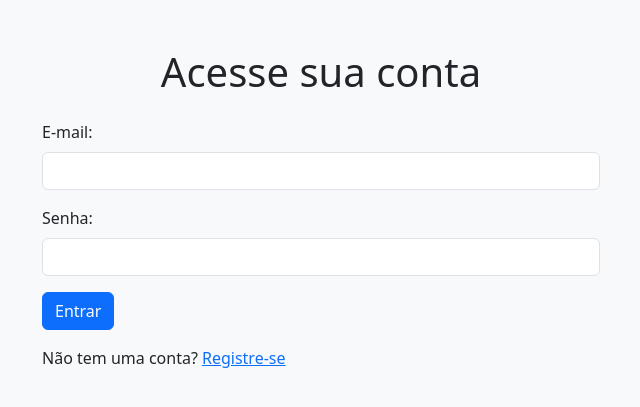
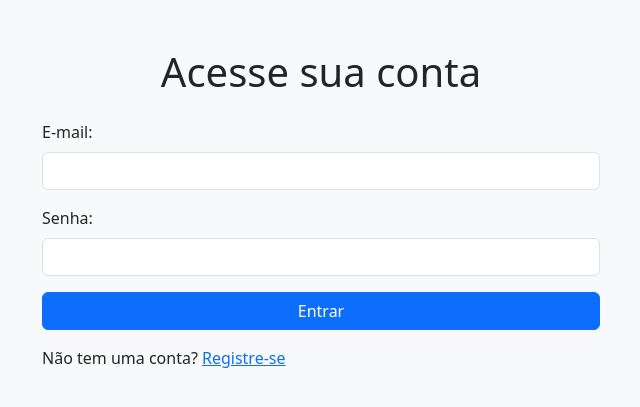
Before and after one commit to amandakenes/login-php, a PHP site: page / in a window 1280 px wide. Shown: the top 407 px of the page, without its empty margins (319-959 px from the left). Run offline with PHP 8.4, Linux system fonts and the light colour scheme; a stand-in replaces the project's code that opens the database connection.

Commit message:
update submit button's width

```diff
--- a/index.php
+++ b/index.php
@@ -59,7 +59,7 @@ if (isset($_POST['email']) || isset($_POST['senha'])) {
                         <label for="senha" class="form-label">Senha:</label>
                         <input type="password" class="form-control" id="senha" name="senha">
                     </div>
-                    <button type="submit" class="btn btn-primary">Entrar</button>
+                    <button type="submit" class="btn btn-primary w-100">Entrar</button>
                 </form>
                 <p class="mt-3">Não tem uma conta? <a href="register.php">Registre-se</a></p>
             </div>
--- a/register.php
+++ b/register.php
@@ -59,7 +59,7 @@ if (isset($_POST['nome']) || isset($_POST['email']) || isset($_POST['senha'])) {
                         <label for="senha" class="form-label">Senha:</label>
                         <input type="password" class="form-control" id="senha" name="senha">
                     </div>
-                    <button type="submit" class="btn btn-primary">Registrar</button>
+                    <button type="submit" class="btn btn-primary w-100">Registrar</button>
                 </form>
                 <p class="mt-3">Já tem uma conta? <a href="index.php">Entre aqui</a></p>
             </div>
```
